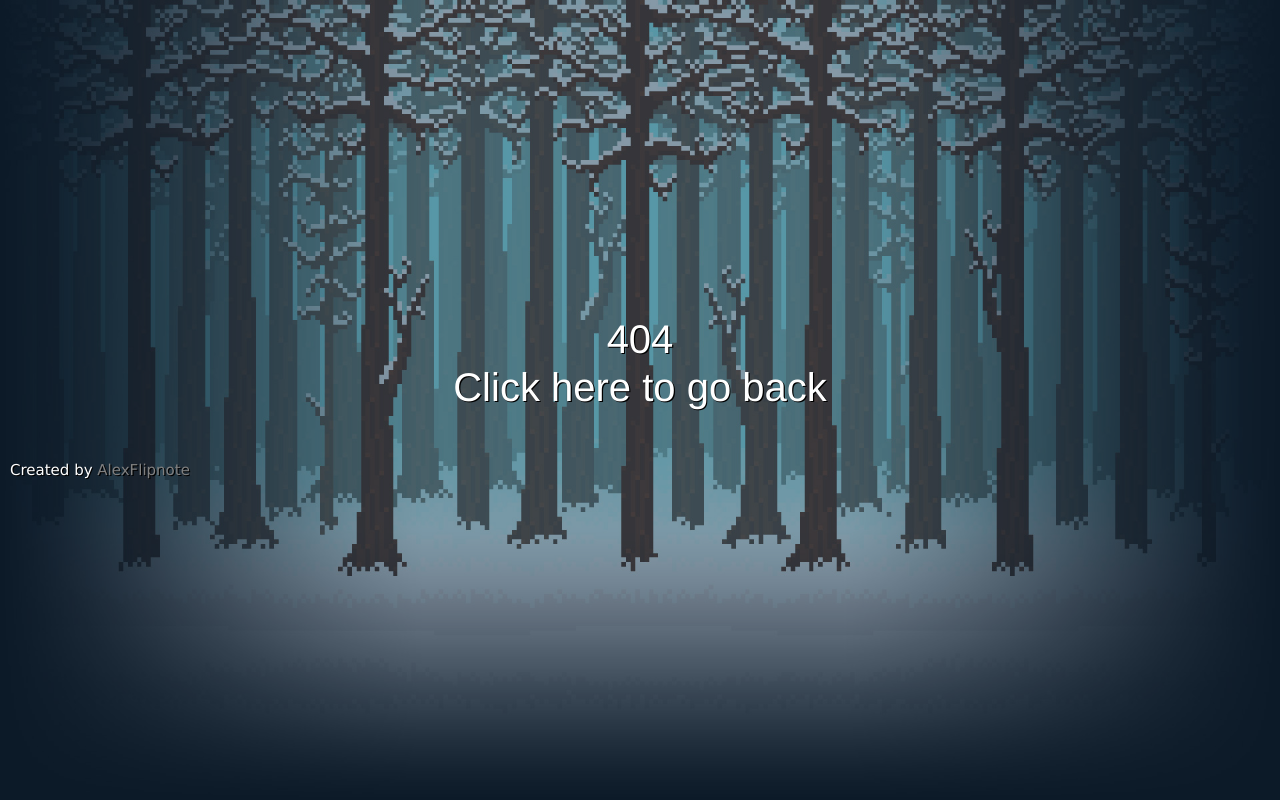
After one commit to AlexImNot/AlexImNot.github.io, a PHP site: page /404.html in a window 1280 px wide. The commit adds this page. Run offline with PHP 8.4, Linux system fonts and the light colour scheme; some web fonts are replaced.

Commit message:
Added 404.html
- CSS: FIxed 404 Possible
- HTML: Added 404.html

```diff
--- /dev/null
+++ b/404.html
@@ -0,0 +1,48 @@
+<!DOCTYPE html>
+<html>
+	<head>
+	    <!-- Main "Items" -->
+	    <meta charset="UTF-8">
+		<title>//Homepage</title>
+		<meta name="viewport" content="width=device-width, initial-scale=1"/>
+		<link rel="stylesheet" href="assets/css/font-awesome.min.css"/>
+		<link rel="stylesheet" href="assets/css/main.css" />
+		<link rel="stylesheet" href="assets/css/animate.min.css" />
+        <link rel="stylesheet" href="assets/css/animation.css" />
+
+		<!-- Favicon -->
+		<link rel="shortcut icon" type="image/x-icon" href="favicon.ico" />
+		<link rel="icon" type="image/x-icon" href="favicon.ico" />
+
+		<!-- Search stuff -->
+        <meta content="https://alexflipnote.github.io" property="og:url" />
+        <meta content="website" property="og:type" />
+        <meta name="author" content="AlexFlipnote">
+        <meta name="description" content="//Note: remember to have a cool description | Web-Developer">
+        <meta name="keywords" content="AlexFlipnote, Alexander, Samuelsen-Manso, HTML5, CSS3, PhP, JavaScript, Js, Windows, Linux, FTP, Coder, Web-Developer, Web, Developer">
+        <meta content="assets/css/images/image.jpg" property="og:image" />
+        <link rel="image_src" href="assets/css/images/image.jpg">
+	</head>
+
+	<body>
+
+		<div class="wrapper">
+
+			<div class="title animate">
+				<h1 class="_404">404</h1>
+				<h1 class="_404">Click <a class="_404" href="alexflipnote.github.io">here</a> to go back</h1>
+			</div>
+
+            <!-- Please do NOT change anything inside here, but feel free to change the class! -->
+            <div id="footer">
+                <p class="footer">Created by <a class="footer" href="https://alexflipnote.github.io">AlexFlipnote</a></p>
+            </div>
+
+		</div>
+
+		<script src="assets/js/_main.js"></script>
+        <script src="assets/js/animate.js"></script>
+        <script src="assets/js/google.js"></script>
+
+	</body>
+</html>
--- a/assets/css/main.css
+++ b/assets/css/main.css
@@ -180,6 +180,11 @@
     padding-left: 10px;
     }
 
+    a._404, h1._404 {
+        color: white;
+        font-size: 40px;
+    }
+
 	/* Fonts */
 	h1,h2,h3,h4,p,a,li {
 	font-family: FontAwesome,Helvetica,Arial,sans-serif;
```
